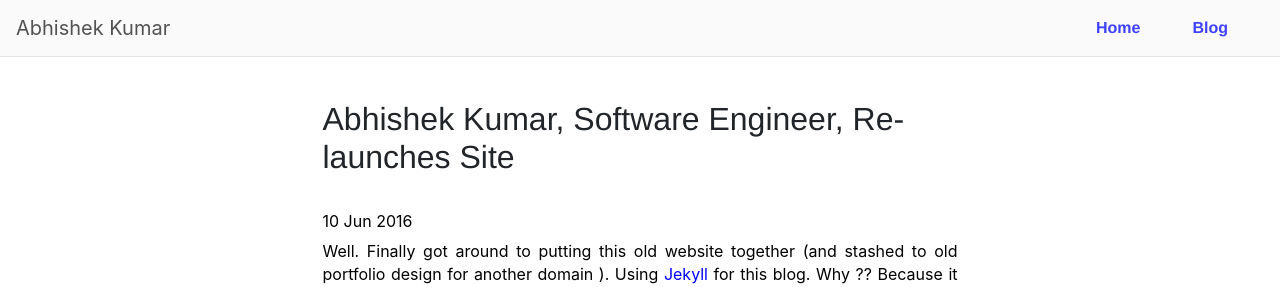
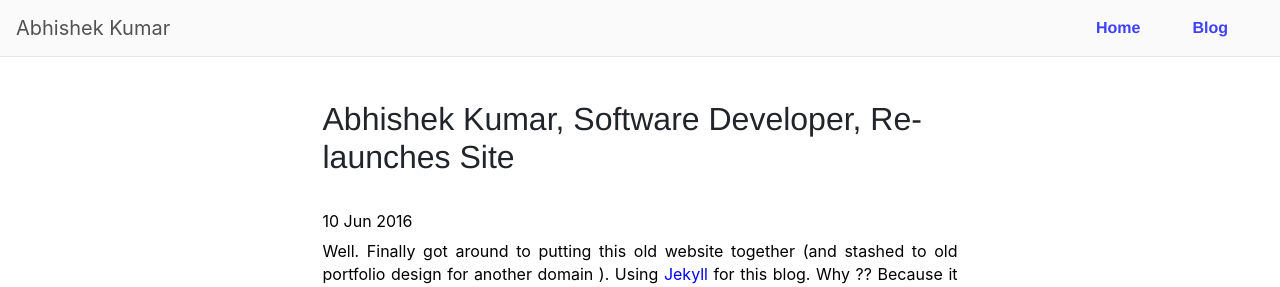
Before and after one commit to Mr-Kumar-Abhishek/Mr-Kumar-Abhishek.github.io, a Jekyll site: the page built from _posts/2016-06-10-abhishek-kumar-site-launched.md, in a window 1280 px wide. Shown: the top 287 px of the page. Built offline with Jekyll 4.4.1, drawn with Linux system fonts in a browser that asks for light colours; nearby versions of some CDN libraries; comment, search, counter and statistics services are not loaded.

Commit message:
update post title

```diff
--- a/_posts/2016-06-10-abhishek-kumar-site-launched.md
+++ b/_posts/2016-06-10-abhishek-kumar-site-launched.md
@@ -1,11 +1,11 @@
 ---
 layout: post
-title: "Abhishek Kumar, Software Engineer, Re-launches Site"
+title: "Abhishek Kumar, Software Developer, Re-launches Site"
 description: This is the first post of my blog. In this post I mention which platforms I am using and why I am using it. Some of the best platforms for blogging.
 subject: Abhishek Kumar Re-launches Site as Software Development Blog
-apple-title: Abhishek Kumar , Software Engineer Re-launches Site
+apple-title: Abhishek Kumar , Software Developer Re-launches Site
 app-name: Abhishek Kumar, Re-launces Site
-tweet-title: Abhishek Kumar, Software Engineer Re-launches Site
+tweet-title: Abhishek Kumar, Software Developer Re-launches Site
 tweet-description: This is the first post of my blog. In this post I mention which platforms I am using and why I am using it. Some of tthe best platforms for blogging.
 og-title: Abhishek Kumar, Software Developer Re-launches Site
 og-url: https://mr-kumar.tk/blog/2016/06/10/abhishek-kumar-site-launched/
```
